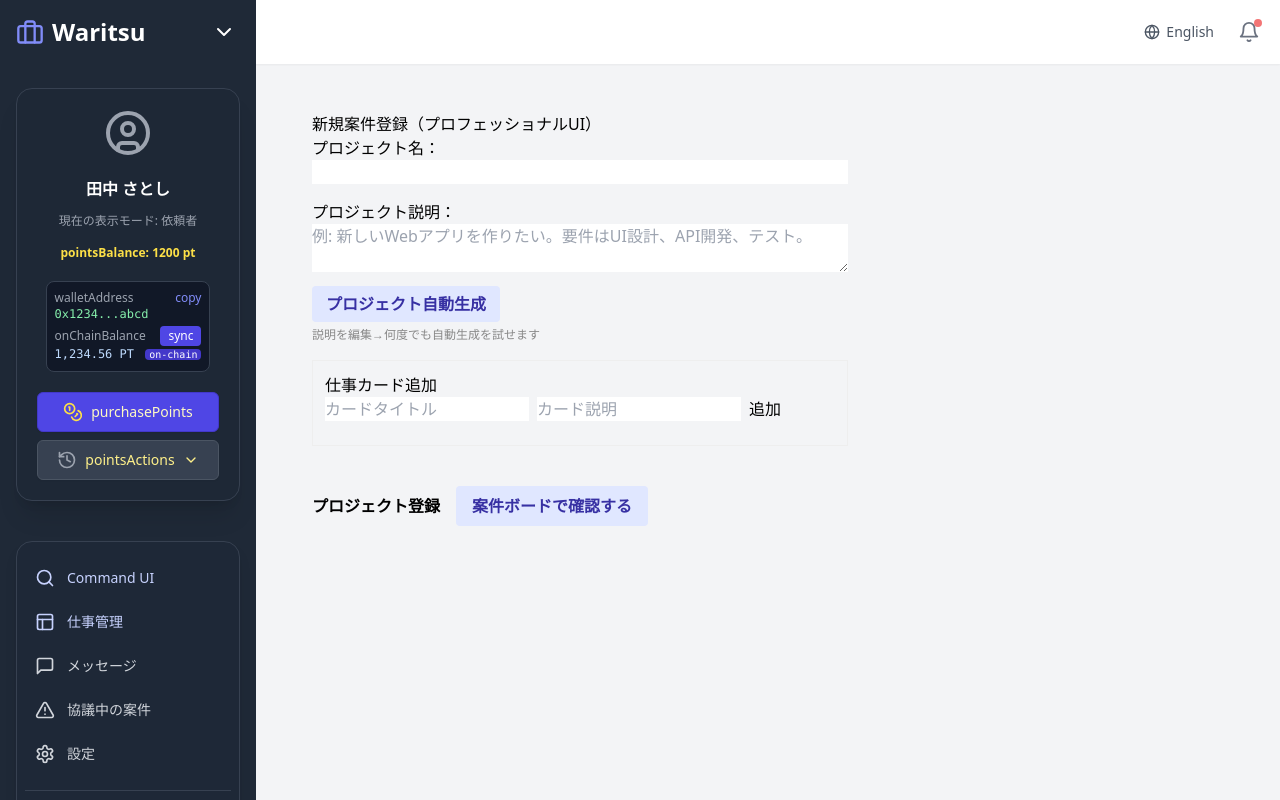
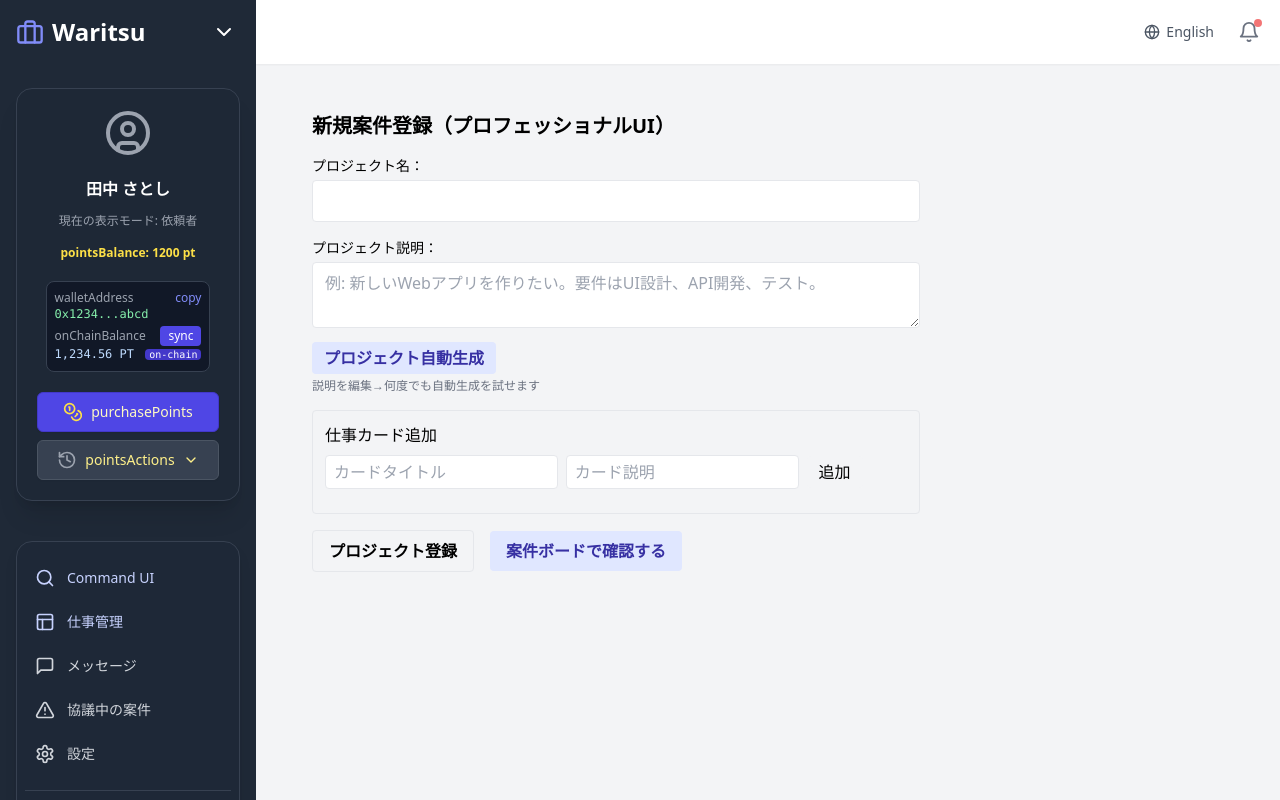
Before and after one commit to ken2san/escrow-app-project, a React (Create React App) app: page /new-contract-project in a window 1280 px wide. Built offline with nearby package versions, Linux system fonts and the light colour scheme.

Commit message:
chore: remove debug logs and replace inline styles with tailwind classes

```diff
--- a/src/pages/DashboardPage.js
+++ b/src/pages/DashboardPage.js
@@ -38,9 +38,7 @@ const DashboardPage = ({
   // Fallback for loggedInUser and searchTerm
   const safeLoggedInUser = loggedInUser || { id: '', name: '' };
   const safeSearchTerm = typeof searchTerm === 'string' ? searchTerm : '';
-  // Debug: log which data is being used
-  console.log('DashboardPage: projects prop', projects);
-  console.log('DashboardPage: using projectsData', projects && Array.isArray(projects) ? 'props.projects' : 'dashboardAllProjects');
+  // Note: avoid debug logging in production UI
   const projectsData = projects && Array.isArray(projects) ? projects : dashboardAllProjects;
   const projectsToDisplay = (() => {
     const normalizedSearchTerm = safeSearchTerm.toLowerCase().trim();
--- a/src/pages/NewContractProjectPage.js
+++ b/src/pages/NewContractProjectPage.js
@@ -46,12 +46,12 @@ export default function NewContractProjectPage() {
   setCards(() => generatedCards.map(c => ({ ...c })));
   };
 
-  // Register project (mock: log output only)
+  // Register project (mock)
   const registerProject = () => {
     if (!projectTitle) return alert('プロジェクト名を入力してください');
     if (cards.length === 0) return alert('最低1つの仕事カードを追加してください');
   // Normally, send to API, etc.
-    console.log({ projectTitle, projectDesc, cards });
+    // TODO: integrate with API
     alert('プロジェクト登録（モック）: コンソールを確認');
   };
 
@@ -82,53 +82,53 @@ export default function NewContractProjectPage() {
   };
 
   return (
-    <div style={{ padding: 32, maxWidth: 600 }}>
-      <h2>新規案件登録（プロフェッショナルUI）</h2>
-      <div style={{ marginBottom: 16 }}>
-        <label>
-          プロジェクト名：<br />
-          <input value={projectTitle} onChange={e => setProjectTitle(e.target.value)} style={{ width: '100%' }} />
+    <div className="p-8 max-w-2xl">
+      <h2 className="text-xl font-semibold mb-4">新規案件登録（プロフェッショナルUI）</h2>
+      <div className="mb-4">
+        <label className="block">
+          <div className="text-sm mb-1">プロジェクト名：</div>
+          <input value={projectTitle} onChange={e => setProjectTitle(e.target.value)} className="w-full border rounded px-3 py-2" />
         </label>
       </div>
-      <div style={{ marginBottom: 16 }}>
-        <label>
-          プロジェクト説明：<br />
-          <textarea value={projectDesc} onChange={e => setProjectDesc(e.target.value)} style={{ width: '100%' }} placeholder={"例: 新しいWebアプリを作りたい。要件はUI設計、API開発、テスト。"} />
+      <div className="mb-4">
+        <label className="block">
+          <div className="text-sm mb-1">プロジェクト説明：</div>
+          <textarea value={projectDesc} onChange={e => setProjectDesc(e.target.value)} className="w-full border rounded px-3 py-2" placeholder={"例: 新しいWebアプリを作りたい。要件はUI設計、API開発、テスト。"} />
         </label>
-        <button onClick={generateProjectFromDesc} style={{ marginTop: 8, marginLeft: 0, background: '#e0e7ff', color: '#3730a3', border: 'none', padding: '6px 14px', borderRadius: 4, fontWeight: 'bold' }}>
+        <button onClick={generateProjectFromDesc} className="mt-2 bg-indigo-100 text-indigo-800 px-3 py-1 rounded font-semibold">
           プロジェクト自動生成
         </button>
-        <div style={{ fontSize: 12, color: '#888', marginTop: 4 }}>説明を編集→何度でも自動生成を試せます</div>
+        <div className="text-xs text-gray-500 mt-1">説明を編集→何度でも自動生成を試せます</div>
       </div>
-      <div style={{ marginBottom: 16, border: '1px solid #eee', padding: 12 }}>
-        <h4>仕事カード追加</h4>
+      <div className="mb-4 border border-gray-200 p-3 rounded">
+        <h4 className="font-medium mb-2">仕事カード追加</h4>
+        <div className="flex gap-2 items-center mb-2">
           <input
             placeholder="カードタイトル"
             value={cardTitle}
             onChange={e => setCardTitle(e.target.value)}
-          style={{ width: '40%', marginRight: 8 }}
+            className="w-2/5 border rounded px-2 py-1"
           />
           <input
             placeholder="カード説明"
             value={cardDesc}
             onChange={e => setCardDesc(e.target.value)}
-          style={{ width: '40%', marginRight: 8 }}
+            className="w-2/5 border rounded px-2 py-1"
           />
-        <button onClick={addCard}>追加</button>
-        <ul style={{ marginTop: 12 }}>
+          <button onClick={addCard} className="bg-gray-100 px-3 py-1 rounded">追加</button>
+        </div>
+        <ul className="mt-3 space-y-2">
           {cards.map(card => (
-            <li key={card.id} style={{ border: '1px solid #ccc', margin: 4, padding: 4 }}>
+            <li key={card.id} className="border border-gray-200 p-2 rounded">
               <strong>{card.title}</strong> - {card.description}
             </li>
           ))}
         </ul>
       </div>
-      <button onClick={registerProject} style={{ marginTop: 24, fontWeight: 'bold', marginRight: 16 }}>
-        プロジェクト登録
-      </button>
-      <button onClick={goToBoard} style={{ marginTop: 24, fontWeight: 'bold', background: '#e0e7ff', color: '#3730a3', border: 'none', padding: '8px 16px', borderRadius: 4 }}>
-        案件ボードで確認する
-      </button>
+      <div className="flex items-center">
+        <button onClick={registerProject} className="font-semibold mr-4 px-4 py-2 rounded border">プロジェクト登録</button>
+        <button onClick={goToBoard} className="font-semibold px-4 py-2 rounded bg-indigo-100 text-indigo-800">案件ボードで確認する</button>
+      </div>
     </div>
   );
 }
```
Lines whose indentation alone changed are shown as unchanged.
